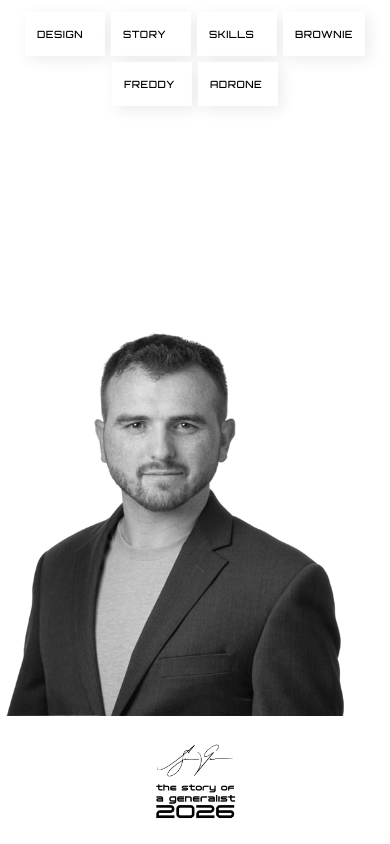
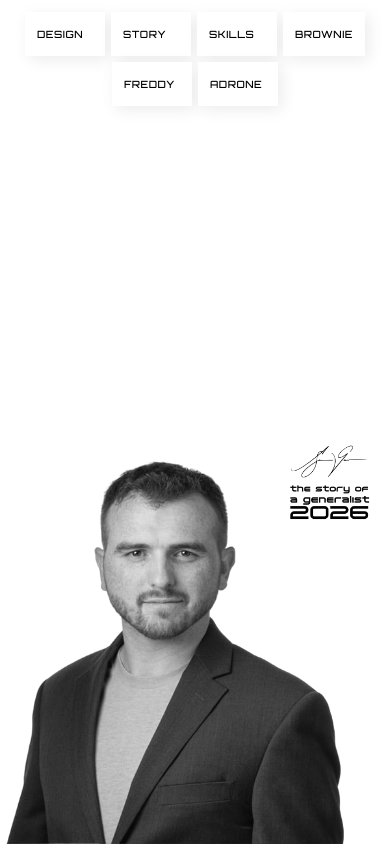
Before and after one commit to tatsuyakuroda/stephen-portfolio, a React (Vite) app: page / in a window 390 px wide. Built offline with nearby package versions, Linux system fonts and the light colour scheme.

Commit message:
Update favicon in index.html, add z-index to main container in App.css, and refactor branding section in App.jsx for improved layout and positioning.

```diff
--- a/index.html
+++ b/index.html
@@ -5,7 +5,7 @@
     <link rel="preconnect" href="https://fonts.googleapis.com" />
     <link rel="preconnect" href="https://fonts.gstatic.com" crossorigin />
     <link href="https://fonts.googleapis.com/css2?family=Orbitron:wght@400;500;600;700;800;900&family=Share+Tech&display=swap" rel="stylesheet" />
-    <link rel="icon" type="image/svg+xml" href="/favicon.svg" />
+    <link rel="icon" type="image/jpeg" href="/images/favi.jpg" />
     <meta name="viewport" content="width=device-width, initial-scale=1.0" />
     <title>stephen-portfolio</title>
   </head>
--- a/src/App.css
+++ b/src/App.css
@@ -19,6 +19,7 @@
   flex-direction: column;
   gap: 16px;
   background: #fff;
+  z-index: 10;
 }
 
 .nav-btn {
@@ -78,6 +79,7 @@
 }
 
 .canvas {
+  position: relative;
   display: flex;
   align-items: flex-end;
   justify-content: center;
@@ -197,13 +199,10 @@
   }
 
   .branding {
-    position: relative;
-    top: auto;
-    right: auto;
-    transform: none;
-    order: 3;
-    padding: 24px 16px;
-    align-items: center;
+    right: 5%;
+    top: 50%;
+    transform: translateY(-50%);
+    padding: 0;
   }
 
   .branding-signature {
--- a/src/App.jsx
+++ b/src/App.jsx
@@ -29,7 +29,6 @@ function App() {
             alt="Stephen"
             className="portrait"
           />
-        </main>
           <aside className="branding">
             <img
               src="/images/sign.png"
@@ -37,6 +36,7 @@ function App() {
               className="branding-signature"
             />
           </aside>
+        </main>
       </div>
     </div>
   )
```
Also changed, not shown: public/images/favi.jpg (added). Lines whose indentation alone changed are shown as unchanged.
